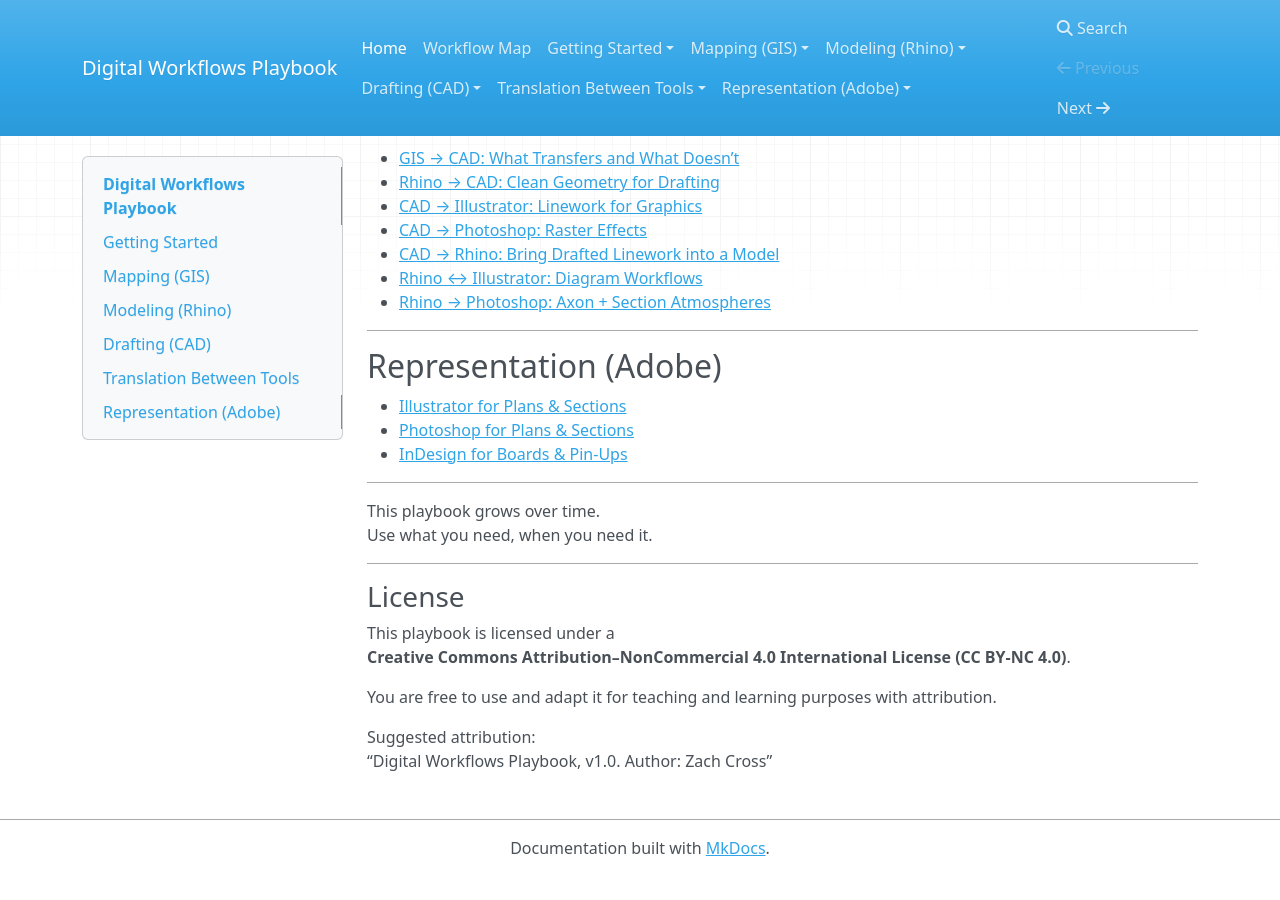
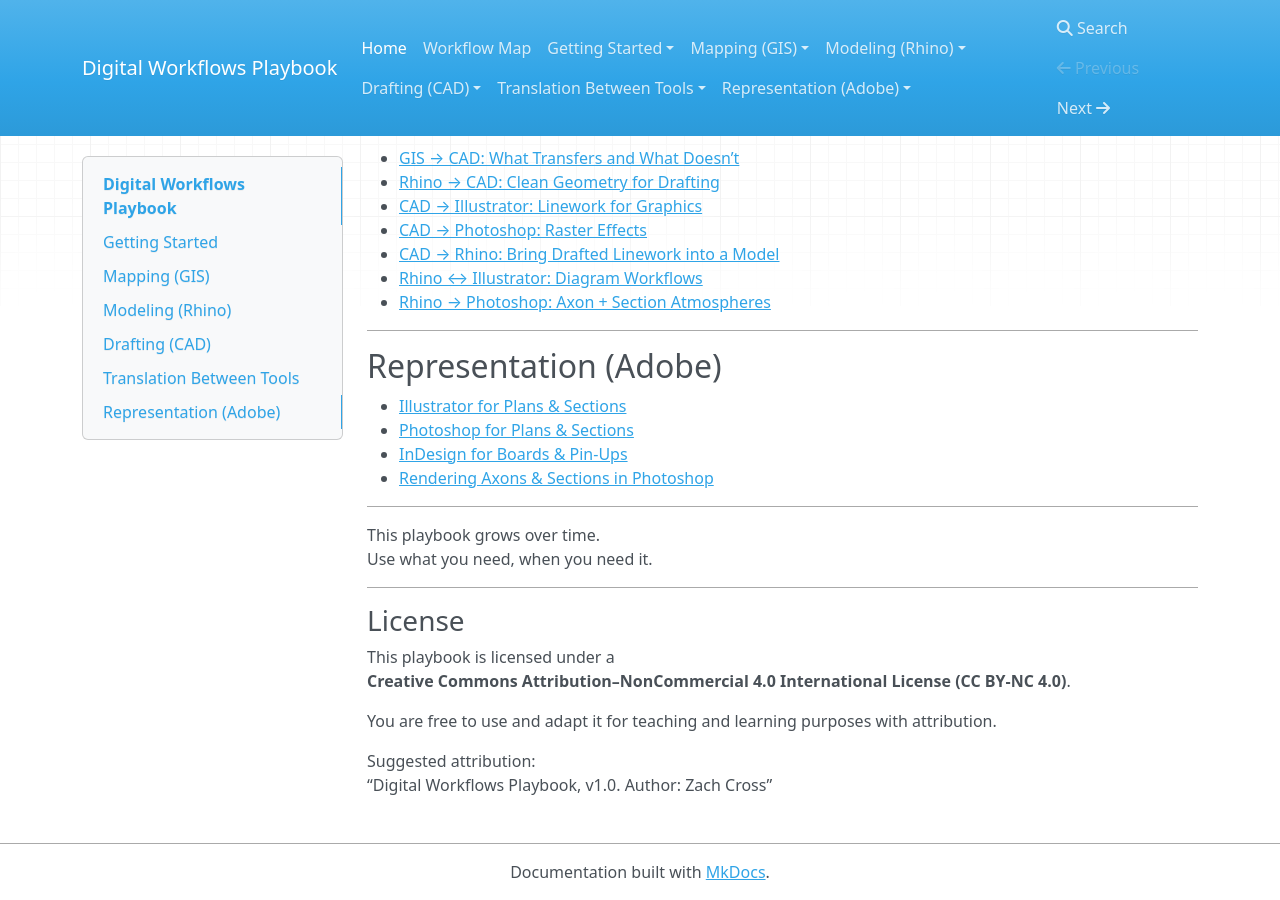
Before and after one commit to machineLandscape/digital-workflows-playbook, an MkDocs documentation site: the page built from docs/index.md, in a window 1280 px wide and 900 px high, scrolled down 969 px. Built offline with MkDocs 1.6.1, drawn with Linux system fonts in a browser that asks for light colours; nearby versions of some CDN libraries; before the commit the page ends 1845 px from its top, so only the background shows below that.

Commit message:
Update index.md

```diff
--- a/docs/index.md
+++ b/docs/index.md
@@ -59,6 +59,7 @@ You do not need to read it in order.
 - [Illustrator for Plans & Sections](04_representation/guide_adobe_02_illustrator_plans_sections.md)
 - [Photoshop for Plans & Sections](04_representation/guide_adobe_01_photoshop_plans_sections.md)
 - [InDesign for Boards & Pin-Ups](04_representation/guide_ind_01_indesign_boards.md)
+- [Rendering Axons & Sections in Photoshop](04_representation/guide_adobe_03_rendering_axons_sections.md)
 
 ---
 
```
